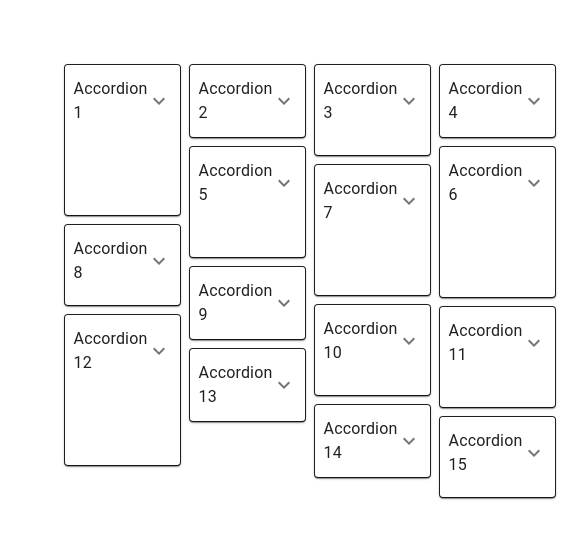
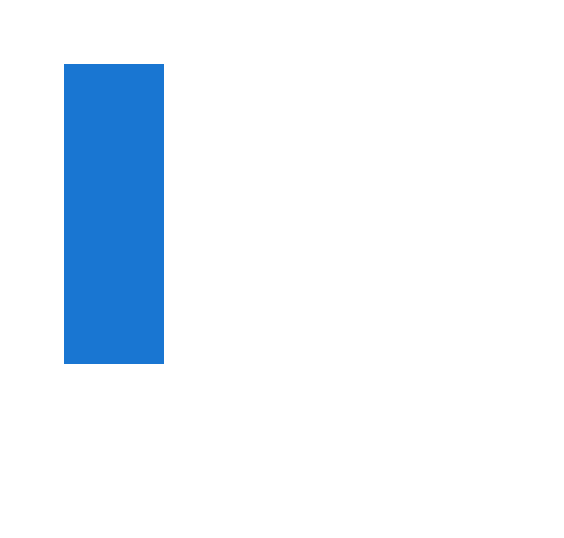
Before and after one commit to Narotam-Mishra/material-ui-learning, a React (Vite) app: page / in a window 390 px wide. Shown: the top 538 px of the page, 564 px wide, since content can reach past the window. Built offline with nearby package versions, Linux system fonts and the light colour scheme.

Commit message:
mui-learning_1.38_Responsiveness

```diff
--- a/src/App.tsx
+++ b/src/App.tsx
@@ -7,7 +7,8 @@
 // import MUIDateRangePicker from './components/MUIDateRangePicker';
 // import MUITabs from './components/MUITabs';
 // import MUITimeline from './components/MUITimeline';
-import MUIMasonary from './components/MUIMasonary';
+// import MUIMasonary from './components/MUIMasonary';
+import MUIResponsiveness from './components/MUIResponsiveness';
 
 // import MUIProgress from './components/MUIProgress'
 // import MUISkeleton from './components/MUISkeleton'
@@ -80,7 +81,8 @@
         {/* <MUIDateRangePicker /> */}
         {/* <MUITabs /> */}
         {/* <MUITimeline /> */}
-        <MUIMasonary />
+        {/* <MUIMasonary /> */}
+        <MUIResponsiveness />
       </div>
     </LocalizationProvider>
   );
--- /dev/null
+++ b/src/components/MUIResponsiveness.tsx
@@ -0,0 +1,23 @@
+import { Box } from "@mui/material";
+
+
+
+const MUIResponsiveness = () => {
+  return (
+    <Box
+      sx={{
+        height: "300px",
+        width: {
+            xs: 100, // 0
+            sm: 200, // 600
+            md: 300, // 900
+            lg: 400, // 1200
+            xl: 500, // 1536
+        },
+        bgcolor: "primary.main",
+      }}
+    ></Box>
+  );
+}
+
+export default MUIResponsiveness;
```
Also changed, not shown: ReadMe.txt, 1 other file (tests, documents, lock files or other folders).
